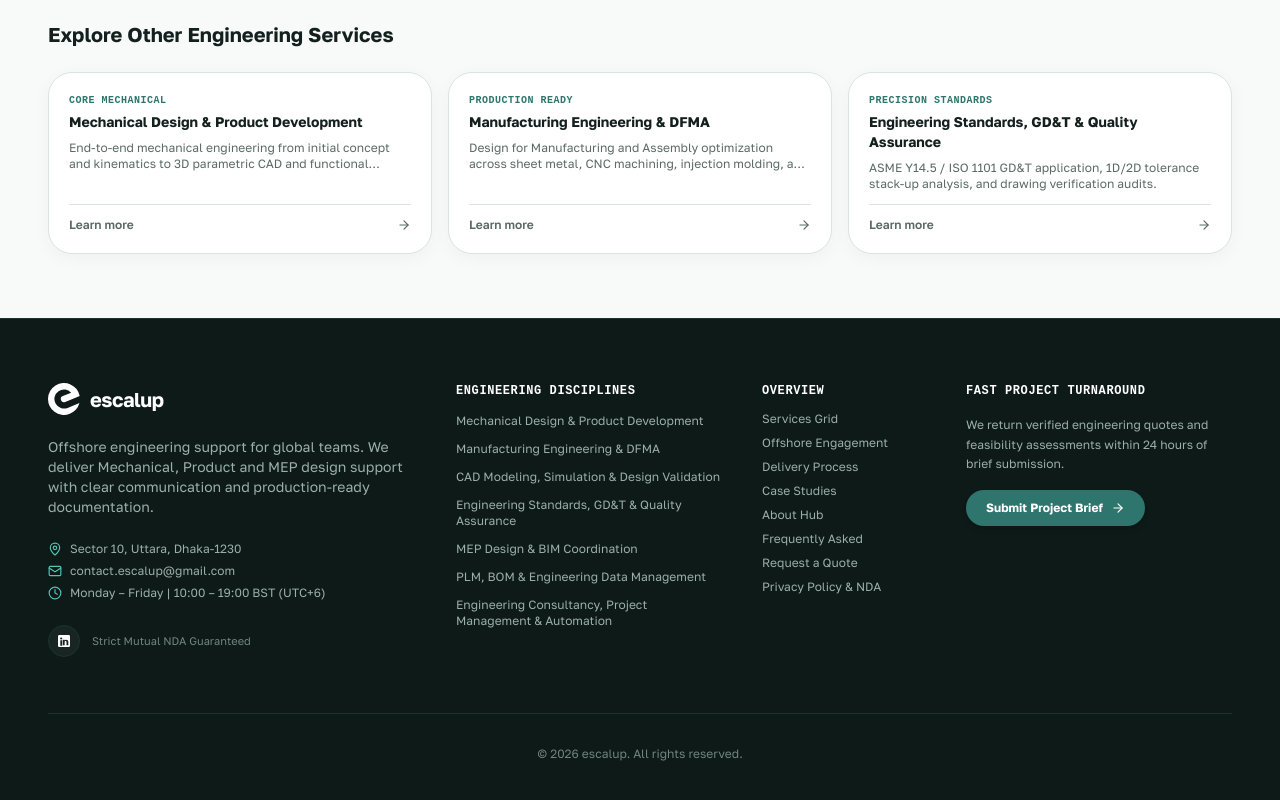
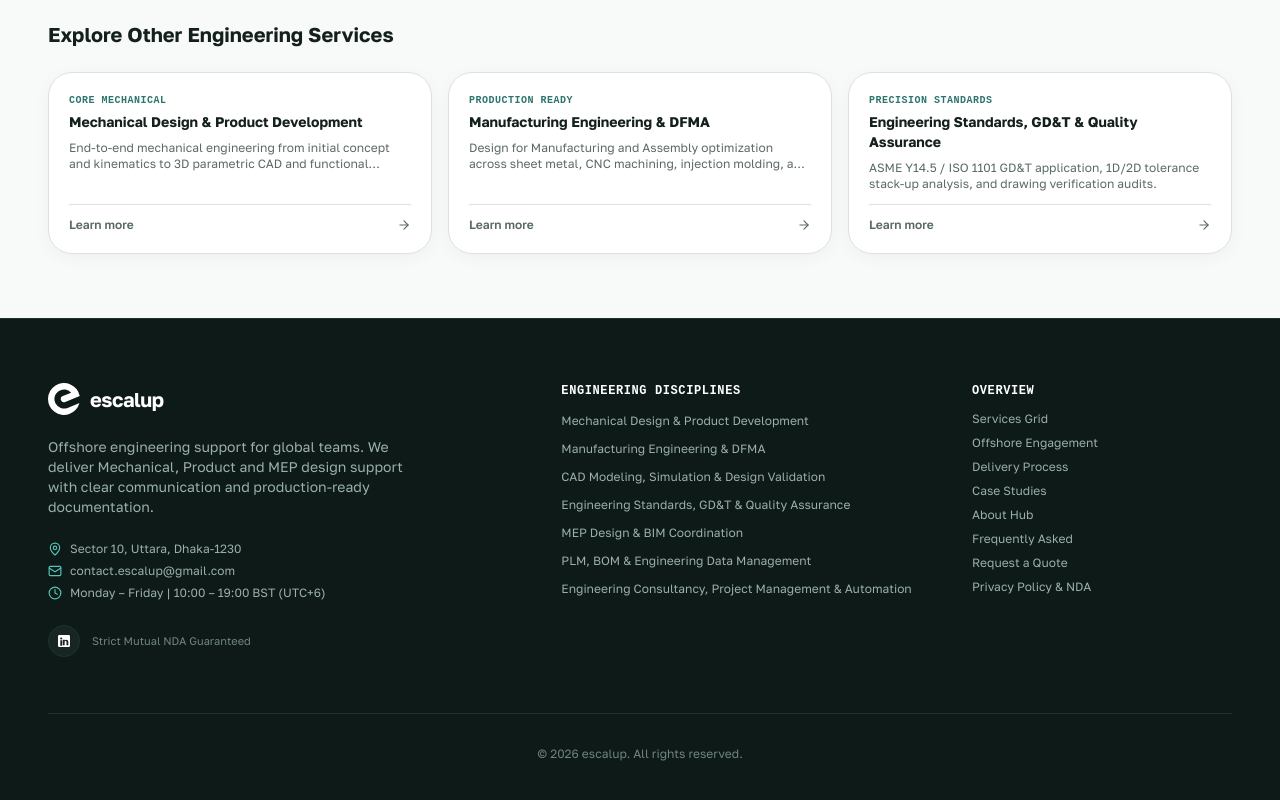
Before and after one commit to mdshafayatullahshanto/escalup, a React (Vite) app: page /services/cad-modeling-simulation-validation in a window 1280 px wide. Shown: the part 1643-2443 px from the top of the page. Built offline with nearby package versions, Linux system fonts and the light colour scheme; no server answers.

Commit message:
feat: remove fast turnaround column from footer and rebalance into 3-column layout

```diff
--- a/src/components/Footer.jsx
+++ b/src/components/Footer.jsx
@@ -7,7 +7,6 @@ import { Link, useNavigate } from 'react-router-dom';
 import {
   Mail,
   MapPin,
-  ArrowRight,
   Clock
 } from 'lucide-react';
 import { LinkedInIcon } from './Icons';
@@ -33,11 +32,11 @@ export default function Footer() {
     <footer className="bg-[#0D1A18] text-white pt-16 pb-28 sm:pb-24 lg:pb-12 border-t border-[#1C332F] relative">
       <div className="w-full max-w-[1600px] 2xl:max-w-[1760px] mx-auto px-4 sm:px-6 md:px-8 lg:px-12 2xl:px-16">
 
-        {/* Top Grid */}
-        <div className="grid grid-cols-1 md:grid-cols-2 lg:grid-cols-12 gap-10 pb-14 border-b border-[#1C332F]">
+        {/* Top Grid: 3-column balanced layout (5 + 4 + 3 = 12 cols) */}
+        <div className="grid grid-cols-1 md:grid-cols-3 lg:grid-cols-12 gap-10 lg:gap-12 pb-14 border-b border-[#1C332F]">
 
-          {/* Col 1: Brand & Positioning (4 cols) */}
-          <div className="lg:col-span-4 space-y-4">
+          {/* Col 1: Brand & Positioning (5 cols) */}
+          <div className="lg:col-span-5 space-y-4">
             <Logo variant="dark" size="md" />
 
             <p className="text-xs sm:text-sm text-[#9BB0A8] max-w-sm leading-relaxed">
@@ -77,8 +76,8 @@ export default function Footer() {
             </div>
           </div>
 
-          {/* Col 2: Engineering Disciplines (3 cols) */}
-          <div className="lg:col-span-3 space-y-3">
+          {/* Col 2: Engineering Disciplines (4 cols) */}
+          <div className="lg:col-span-4 space-y-3">
             <h4 className="text-xs font-bold uppercase tracking-wider text-white font-mono">
               Engineering Disciplines
             </h4>
@@ -96,8 +95,8 @@ export default function Footer() {
             </ul>
           </div>
 
-          {/* Col 3: Navigation & Governance (2 cols) */}
-          <div className="lg:col-span-2 space-y-3">
+          {/* Col 3: Navigation & Governance (3 cols) */}
+          <div className="lg:col-span-3 space-y-3">
             <h4 className="text-xs font-bold uppercase tracking-wider text-white font-mono">
               Overview
             </h4>
@@ -145,25 +144,6 @@ export default function Footer() {
             </ul>
           </div>
 
-          {/* Col 4: Rapid Engagement & Inquiry (3 cols) */}
-          <div className="lg:col-span-3 space-y-4">
-            <h4 className="text-xs font-bold uppercase tracking-wider text-white font-mono">
-              Fast Project Turnaround
-            </h4>
-            <p className="text-xs text-[#9BB0A8] leading-relaxed">
-              We return verified engineering quotes and feasibility assessments within 24 hours of brief submission.
-            </p>
-
-            <a
-              href="#contact"
-              onClick={(e) => handleNavClick(e, '#contact')}
-              className="inline-flex items-center gap-2 px-5 py-2.5 rounded-full bg-[#2E756E] hover:bg-[#255E58] text-white font-bold text-xs shadow-md transition-all group"
-            >
-              <span>Submit Project Brief</span>
-              <ArrowRight className="w-3.5 h-3.5 group-hover:translate-x-1 transition-transform" />
-            </a>
-          </div>
-
         </div>
 
         {/* Bottom Bar: Copyright (Centered in Middle) */}
```
